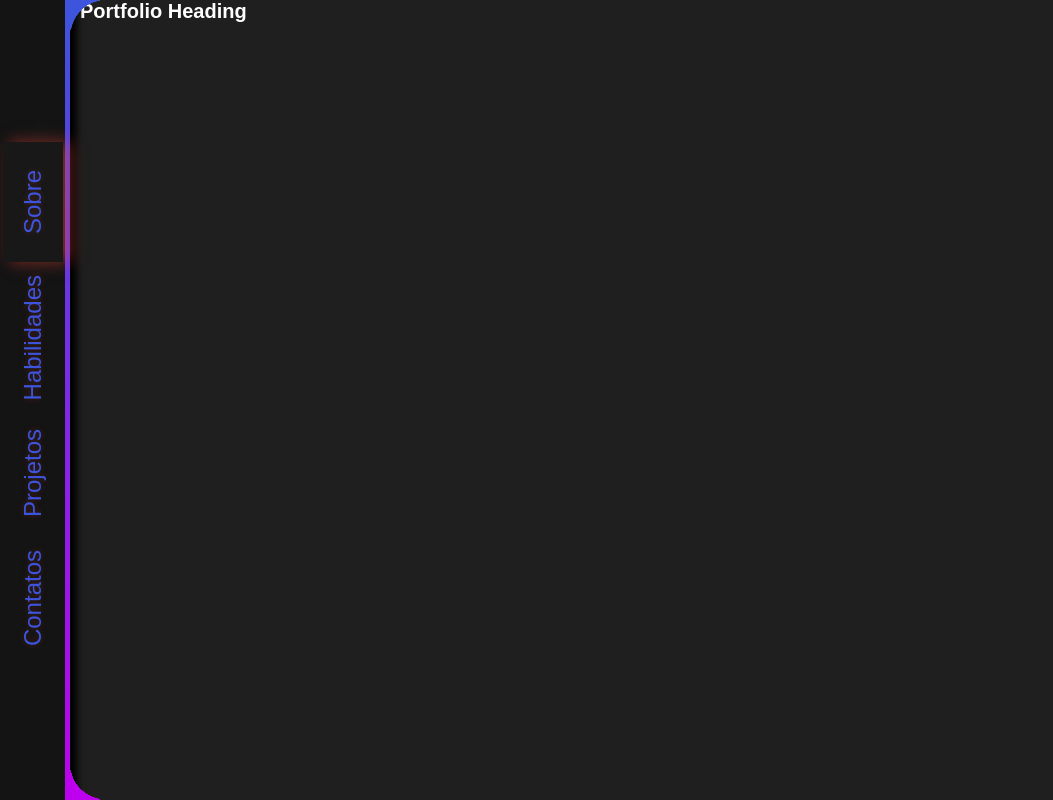
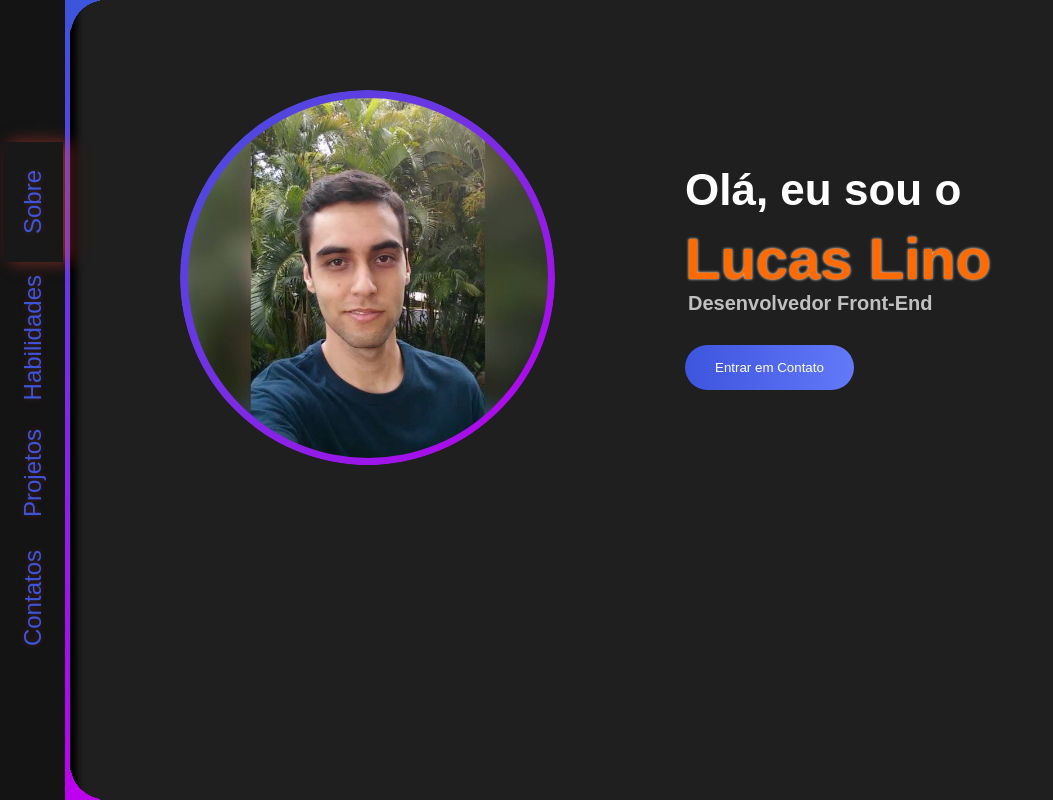
Before and after one commit to LucaslcFreitas/PortfolioV1, a Next.js app: page / in a window 1280 px wide. Shown: the whole page, without its empty margins (0-1053 px from the left). Built offline with nearby package versions, Linux system fonts and the light colour scheme; a web font is replaced by a local one.

Commit message:
Criação da seção "sobre"

```diff
--- a/src/app/home.tsx
+++ b/src/app/home.tsx
@@ -1,5 +1,6 @@
 'use client';
 
+import About from '@/components/About';
 import styled from 'styled-components';
 
 const Heading = styled.h1`
@@ -9,7 +10,7 @@ const Heading = styled.h1`
 export default function Homepage() {
     return (
         <>
-            <Heading>Portfolio Heading</Heading>
+            <About />
         </>
     );
 }
--- /dev/null
+++ b/src/components/About/index.tsx
@@ -0,0 +1,28 @@
+import * as Styled from './styles';
+
+function About() {
+    const handleContact = () => {
+        console.log('contact');
+    };
+
+    return (
+        <Styled.Container id="about">
+            <Styled.ProfileBox>
+                <Styled.ImgProfile
+                    src="./assets/profile.jpg"
+                    alt="Imagem de Lucas Lino"
+                />
+            </Styled.ProfileBox>
+            <div>
+                <Styled.Presentation>Olá, eu sou o </Styled.Presentation>
+                <Styled.Name>Lucas Lino</Styled.Name>
+                <Styled.Description>Desenvolvedor Front-End</Styled.Description>
+                <Styled.ButtonContact onClick={handleContact}>
+                    Entrar em Contato
+                </Styled.ButtonContact>
+            </div>
+        </Styled.Container>
+    );
+}
+
+export default About;
--- /dev/null
+++ b/src/components/About/styles.ts
@@ -0,0 +1,80 @@
+import styled from 'styled-components';
+
+export const Container = styled.div`
+    position: relative;
+    width: 100rem;
+    margin: 9rem auto;
+    display: flex;
+    gap: 13rem;
+    align-items: center;
+`;
+
+export const ProfileBox = styled.div`
+    position: relative;
+    width: 37.5rem;
+    height: 37.5rem;
+    padding: 0.8rem;
+    display: inline-block;
+    overflow: hidden;
+
+    &::before {
+        content: '';
+        position: absolute;
+        inset: 0;
+        border-radius: 50%;
+        padding: 1rem;
+        background: linear-gradient(
+            135deg,
+            ${({ theme }) => theme.colors.gradientMainPrimary},
+            ${({ theme }) => theme.colors.gradientMainSecondary}
+        );
+        -webkit-mask:
+            linear-gradient(#fff 0 0) content-box,
+            linear-gradient(#fff 0 0);
+        -webkit-mask-composite: xor;
+        mask-composite: exclude;
+        pointer-events: none;
+    }
+`;
+
+export const ImgProfile = styled.img`
+    position: relative;
+    width: 36rem;
+    height: 36rem;
+    border-radius: 50%;
+`;
+
+export const Presentation = styled.h2`
+    font-size: 4.4rem;
+    margin-bottom: 1rem;
+`;
+
+export const Name = styled.h1`
+    font-size: 5.8rem;
+    color: ${({ theme }) => theme.colors.titleAlternate};
+    text-shadow: 0 0 3px ${({ theme }) => theme.colors.write};
+`;
+
+export const Description = styled.h3`
+    font-size: 2rem;
+    color: ${({ theme }) => theme.colors.paragraph};
+    margin-left: 0.3rem;
+    margin-bottom: 3rem;
+`;
+
+export const ButtonContact = styled.button`
+    border-radius: 3rem;
+    padding: 1.5rem 3rem;
+    background: linear-gradient(
+        90deg,
+        rgba(61, 84, 221, 1) 0%,
+        rgba(99, 121, 250, 1) 100%
+    );
+    border-style: none;
+    color: ${({ theme }) => theme.colors.write};
+    cursor: pointer;
+
+    &:hover {
+        background: rgba(61, 84, 221, 1);
+    }
+`;
--- a/src/components/NavBar/styles.ts
+++ b/src/components/NavBar/styles.ts
@@ -2,6 +2,8 @@ import styled from 'styled-components';
 
 export const NavContainer = styled.nav`
     position: fixed;
+    top: 0;
+    left: 0;
     width: 7rem;
     height: 100vh;
     background: ${({ theme }) => theme.colors.backgroundSecondary};
--- a/src/styles/theme.ts
+++ b/src/styles/theme.ts
@@ -14,5 +14,6 @@ export const theme = {
 
         blue: '#3D54DD',
         lightBlue: '#6379FA',
+        write: '#ffffff',
     },
 };
```
Also changed, not shown: public/assets/profile.jpg (added).
